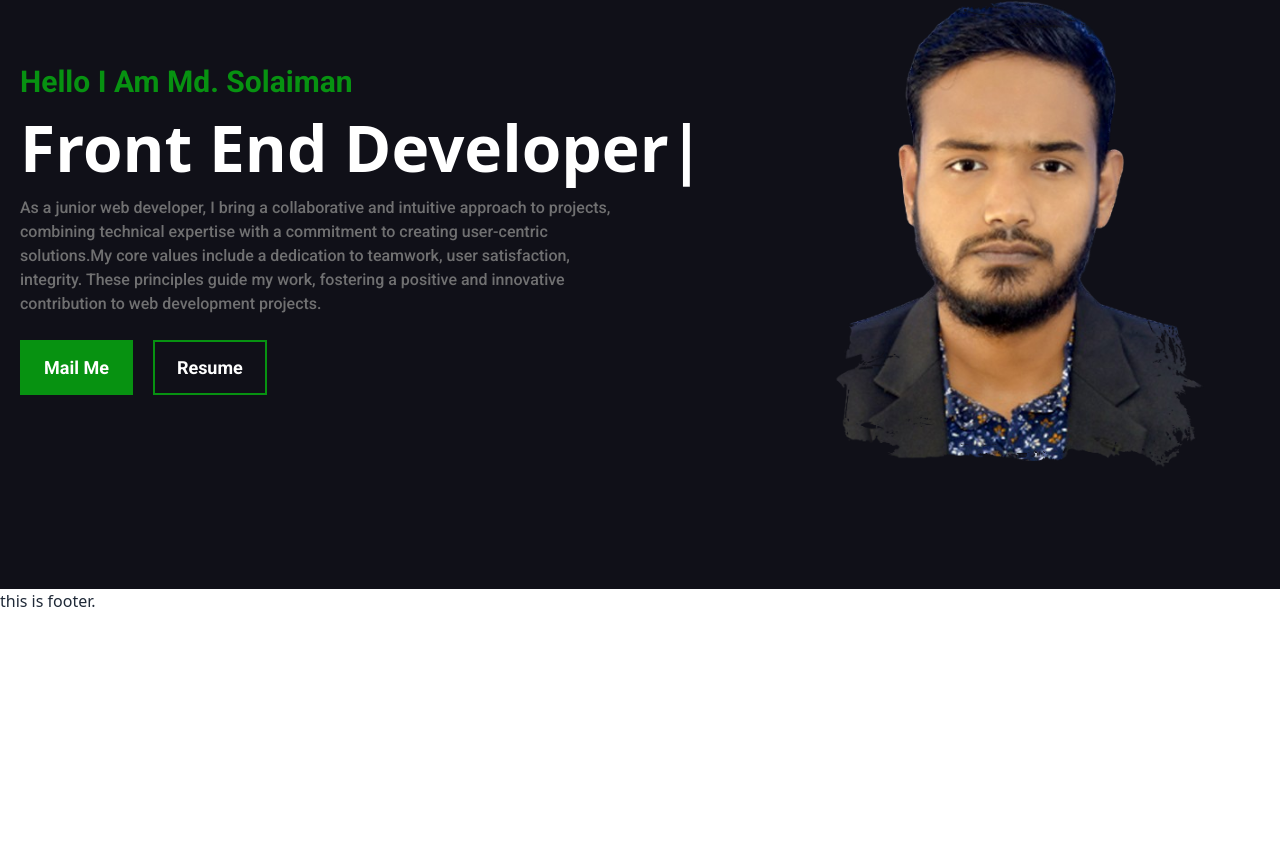
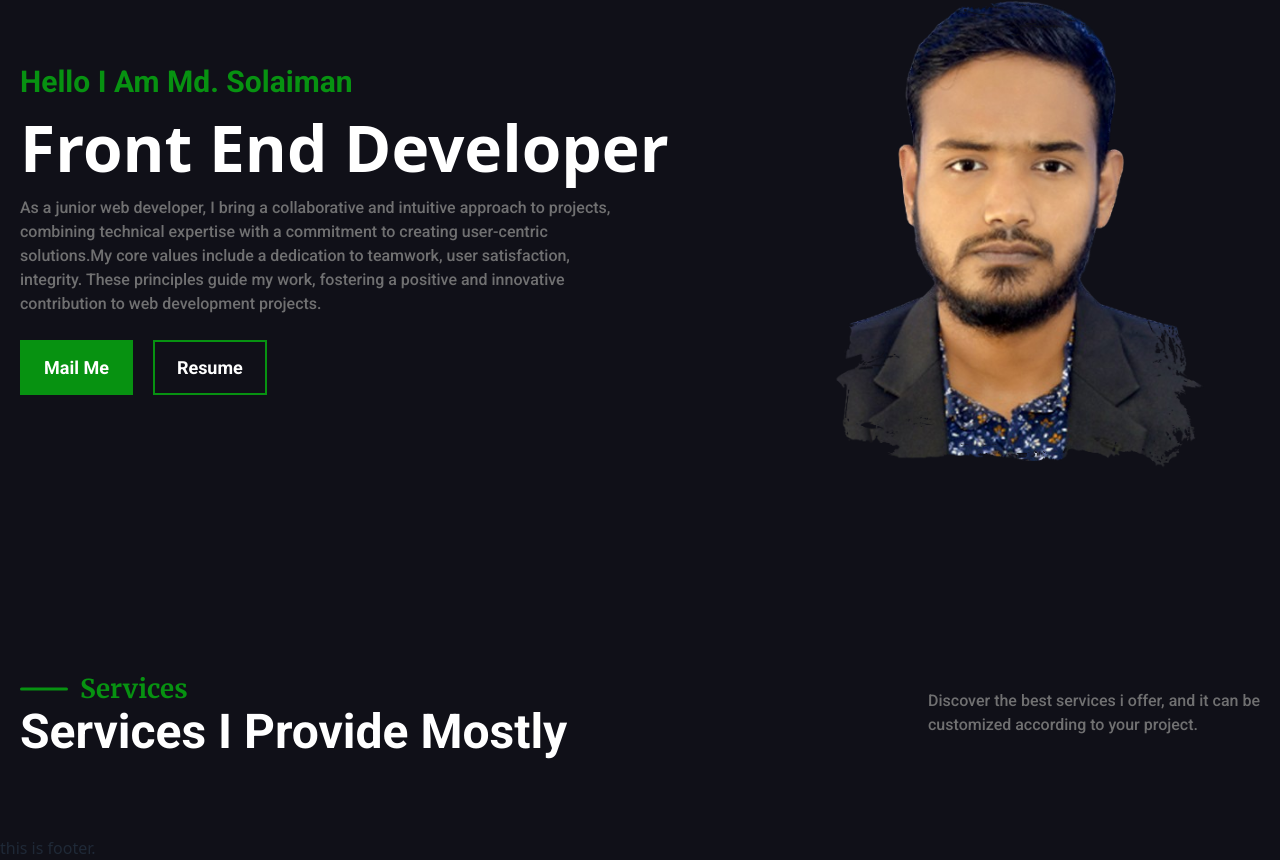
Before and after one commit to Solaiman366882/personal-portfolio, a React (Vite) app: page / in a window 1280 px wide. Shown: the part 215-1075 px from the top of the page. Before the commit the page ends 828 px from the top, so only its background shows below. Built offline with nearby package versions, Linux system fonts and the light colour scheme.

Commit message:
title section design completed

```diff
--- a/src/Components/Banner/Banner.jsx
+++ b/src/Components/Banner/Banner.jsx
@@ -1,12 +1,17 @@
 import { TypeAnimation } from "react-type-animation";
 import profileImg from "../../assets/images/profile.png";
+import resume from "../../assets/images/Answers.pdf";
 import "./Banner.css";
 
 const Banner = () => {
 	return (
-		<div className="banner-section w-full px-5 bg-primary-bg min-h-[90vh] flex justify-between gap-10 items-center">
+		<div className="w-full bg-primary-bg">
+			<div className="max-w-screen-xl px-5 mx-auto">
+				<div className="banner-section w-full bg-primary-bg min-h-[90vh] flex justify-between gap-10 items-center">
 					<div className="banner-text">
-				<h1 className="text-primary-color text-3xl font-bold capitalize font-robot">Hello i am Md. Solaiman</h1>
+						<h1 className="text-primary-color text-3xl font-bold capitalize font-robot">
+							Hello i am Md. Solaiman
+						</h1>
 
 						<h2>
 							<TypeAnimation
@@ -23,14 +28,39 @@ const Banner = () => {
 								]}
 								wrapper="span"
 								speed={50}
-						style={{ fontSize: "4em", display: "inline-block", color:"#fff",fontWeight:"700", }}
+								style={{
+									fontSize: "4em",
+									display: "inline-block",
+									color: "#fff",
+									fontWeight: "700",
+								}}
 								repeat={Infinity}
 							/>
 						</h2>
-                <p className="text-secondary-color font-robot font-medium">As a junior web developer, I bring a collaborative and intuitive approach to projects, <br /> combining technical expertise with a commitment to creating user-centric <br /> solutions.My core values include a dedication to teamwork, user satisfaction,<br /> integrity. These principles guide my work, fostering a positive and  innovative <br /> contribution to web development projects. </p>
+						<p className="text-secondary-color font-robot font-medium">
+							As a junior web developer, I bring a collaborative
+							and intuitive approach to projects, <br /> combining
+							technical expertise with a commitment to creating
+							user-centric <br /> solutions.My core values include
+							a dedication to teamwork, user satisfaction,
+							<br /> integrity. These principles guide my work,
+							fostering a positive and innovative <br />{" "}
+							contribution to web development projects.{" "}
+						</p>
 						<div className="btn-area mt-6 flex gap-5">
-                    <a href="mailto:md.solaiman366882@gmail.com" className="c-btn active">Mail me</a>
-                    <a href="#" className="c-btn">resume</a>
+							<a
+								href="mailto:md.solaiman366882@gmail.com"
+								className="c-btn active"
+							>
+								Mail me
+							</a>
+							<a
+								href={resume}
+								className="c-btn"
+								download="solaiman_resume.pdf"
+							>
+								resume
+							</a>
 						</div>
 					</div>
 					<div className="banner-img">
@@ -39,6 +69,8 @@ const Banner = () => {
 						</div>
 					</div>
 				</div>
+			</div>
+		</div>
 	);
 };
 
--- /dev/null
+++ b/src/Components/Services/Services.jsx
@@ -0,0 +1,19 @@
+const Services = () => {
+	return (
+		<div className="w-full section-padding">
+			<div className="max-w-screen-xl mx-auto px-5">
+				<div className="title-section flex justify-between gap-5 items-center">
+					<div className="title-left">
+						<h3 className="subtitle font-mer">services</h3>
+                        <h2 className="text-white font-bold text-5xl font-robot capitalize">Services i provide mostly</h2>
+					</div>
+                    <div className="title-right">
+                        <p className="text-secondary-color font-robot font-medium">Discover the best services i offer, and it can be <br /> customized according to your project.</p>
+                    </div>
+				</div>
+			</div>
+		</div>
+	);
+};
+
+export default Services;
--- a/src/index.css
+++ b/src/index.css
@@ -44,3 +44,29 @@
     opacity: 1;
     width: 100%;
 }
+.section-padding{
+    padding: 80px 0;
+}
+.title-section{
+    width: 100%;
+}
+.title-section .subtitle{
+    font-size: 26px;
+    font-weight: 600;
+    text-transform: capitalize;
+    color: #079211;
+    position: relative;
+    padding-left: 60px;
+}
+.title-section .subtitle::after{
+    content: '';
+    width: 48px;
+    height: 3px;
+    background: #079211;
+    border-radius: 4px;
+    display: block;
+    position: absolute;
+    left: 0;
+    top: 50%;
+    transform: translateY(-50%);
+}
--- a/src/layouts/MainLayouts.jsx
+++ b/src/layouts/MainLayouts.jsx
@@ -4,7 +4,7 @@ import Footer from "../Components/Footer/Footer";
 
 const MainLayouts = () => {
     return (
-        <div>
+        <div className="bg-primary-bg">
             <div>
                 <Header></Header>
             </div>
--- a/src/pages/Home/Home.jsx
+++ b/src/pages/Home/Home.jsx
@@ -1,9 +1,11 @@
 import Banner from "../../Components/Banner/Banner";
+import Services from "../../Components/Services/Services";
 
 const Home = () => {
     return (
         <div>
             <Banner></Banner>
+            <Services></Services>
         </div>
     );
 };
```
Also changed, not shown: 1 other file (tests, documents, lock files or other folders). Lines whose indentation alone changed are shown as unchanged.
